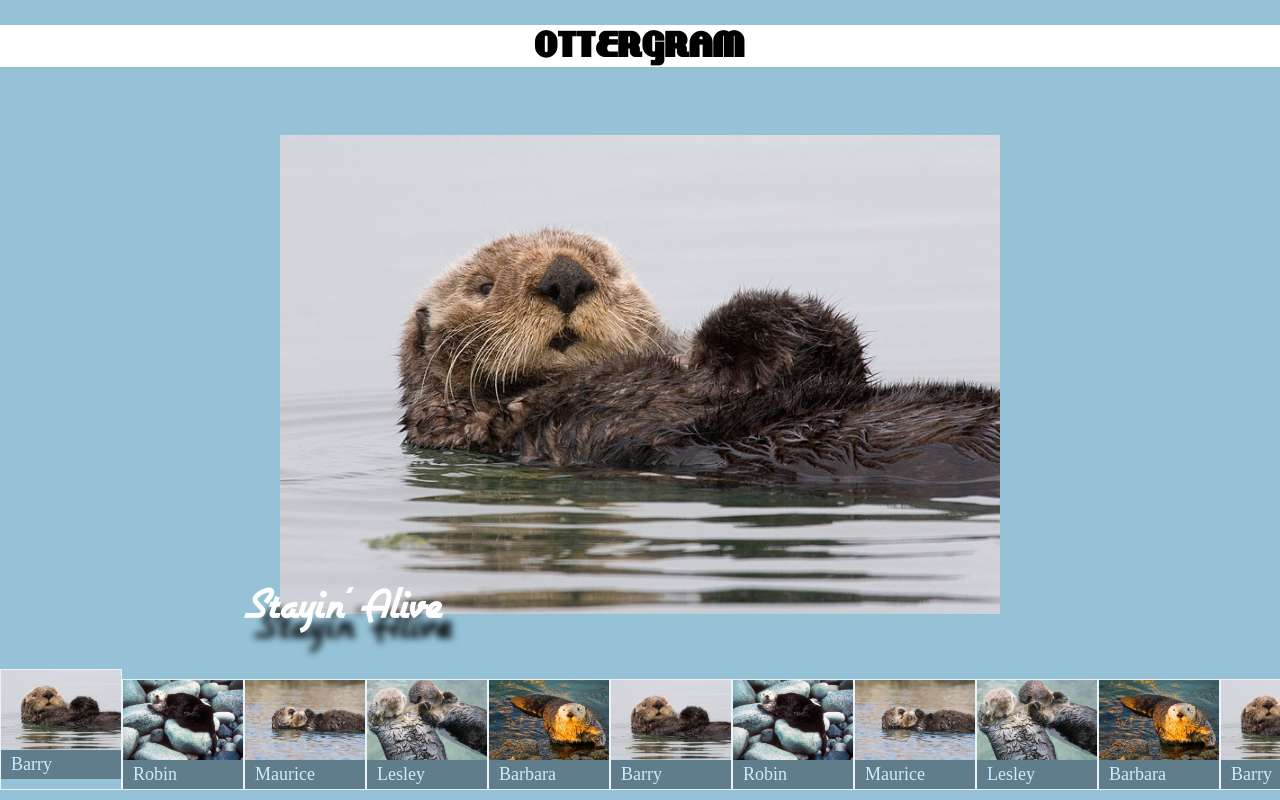
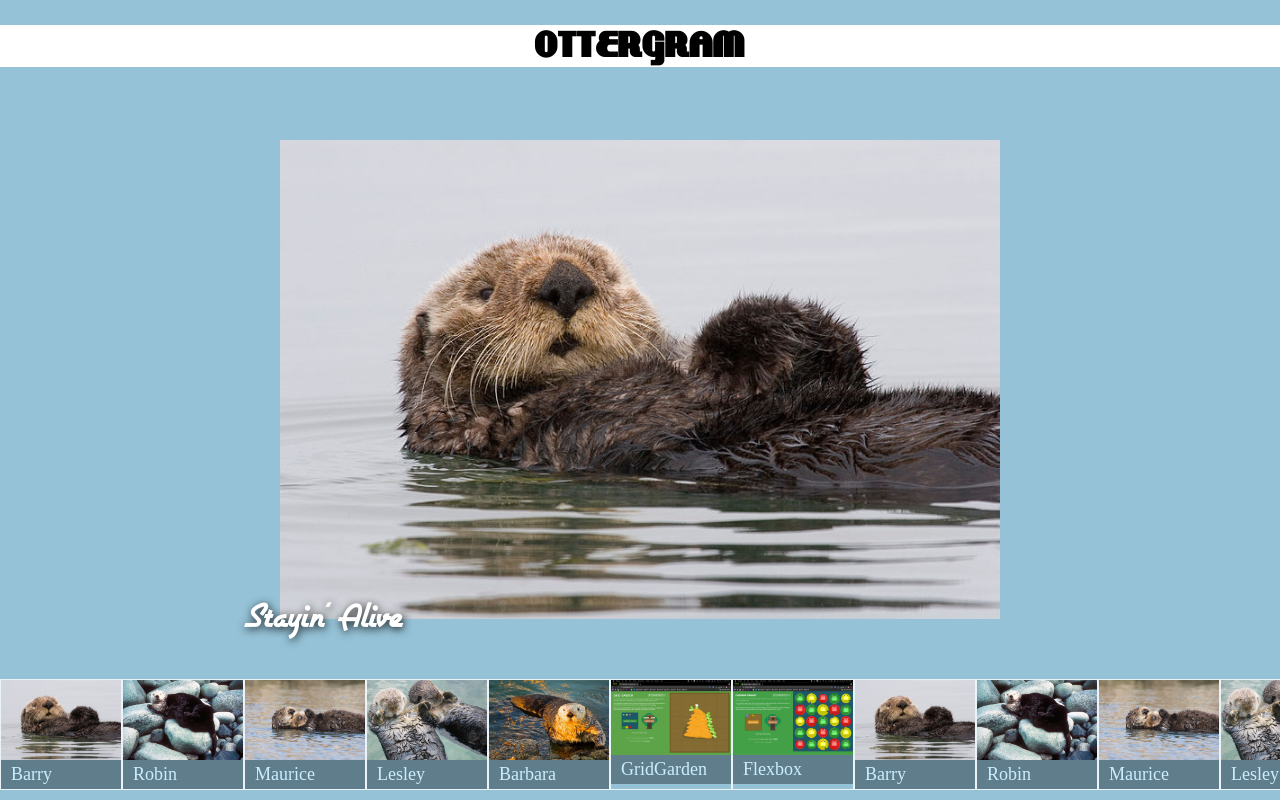
Before and after one commit to kgutierrez1992/otterbox, a plain HTML site: page index.html in a window 1280 px wide. Drawn offline with nearby package versions, Linux system fonts and the light colour scheme.

Commit message:
including screenshots into HTML. updating stylesheet.

```diff
--- a/index.html
+++ b/index.html
@@ -19,6 +19,10 @@
     <li class="thumbnail-item"><a href="#"><img class="thumbnail-image" src="img/otter3.jpg" alt="Maurice the Otter"><span class="thumbnail-title">Maurice</span></a></li>
     <li class="thumbnail-item"><a href="#"><img class="thumbnail-image" src="img/otter4.jpg" alt="Lesley the Otter"><span class="thumbnail-title">Lesley</span></a></li>
     <li class="thumbnail-item"><a href="#"><img class="thumbnail-image" src="img/otter5.jpg" alt="Barbara the Otter"><span class="thumbnail-title">Barbara</span></a></li>
+
+    <li class="thumbnail-item"><a href="#"><img class="thumbnail-image" src="img/gridgardenwin.png" alt="Grid Garden Win"><span class="thumbnail-title">GridGarden</span></a></li>
+
+    <li class="thumbnail-item"><a href="#"><img class="thumbnail-image" src="img/flexboxwin.png" alt="FlexBox Completed"><span class="thumbnail-title">Flexbox</span></a></li>
 
     <li class="thumbnail-item"><a href="#"><img class="thumbnail-image" src="img/otter1.jpg" alt="Barry the Otter"><span class="thumbnail-title">Barry</span></a></li>
     <li class="thumbnail-item"><a href="#"><img class="thumbnail-image" src="img/otter2.jpg" alt="Robin the Otter"><span class="thumbnail-title">Robin</span></a></li>
--- a/stylesheets/styles.css
+++ b/stylesheets/styles.css
@@ -55,9 +55,7 @@ a {
   flex-direction: column;
 }
 
-.thumbnail-item + .thumbnail-item {
-  margin-top: 10px;
-}
+
 
 .thumbnail-item {
   display: inline-block;
@@ -117,6 +115,6 @@ a {
   left: 4px;
   font-family: airstreamregular;
   color: white;
-  text-shadow: rgba(0, 0, 0, 0.9) 10px 20px 7px;
-  font-size: 50px;
+  text-shadow: rgba(0, 0, 0, 0.9) 1px 2px 9px;
+  font-size: 40px;
 }
```
